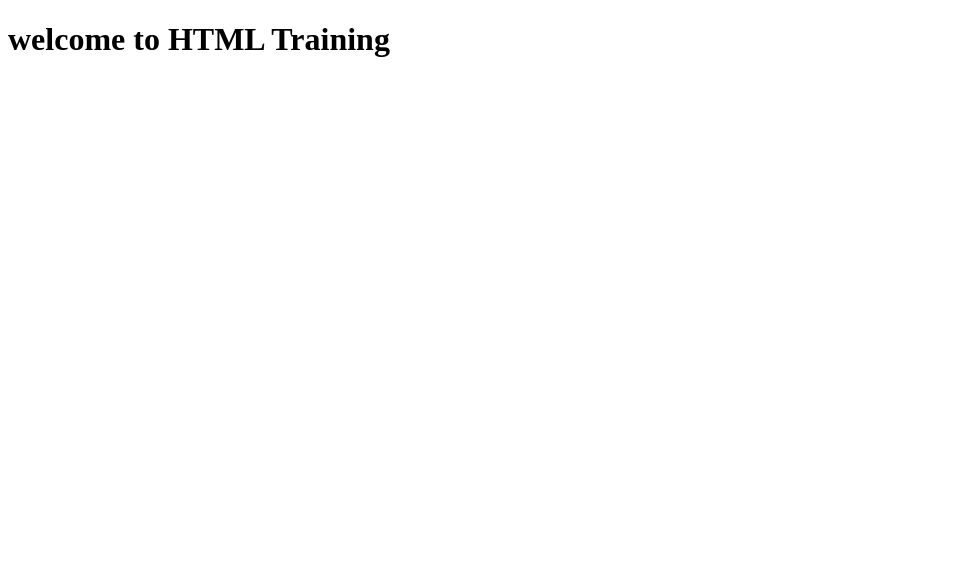
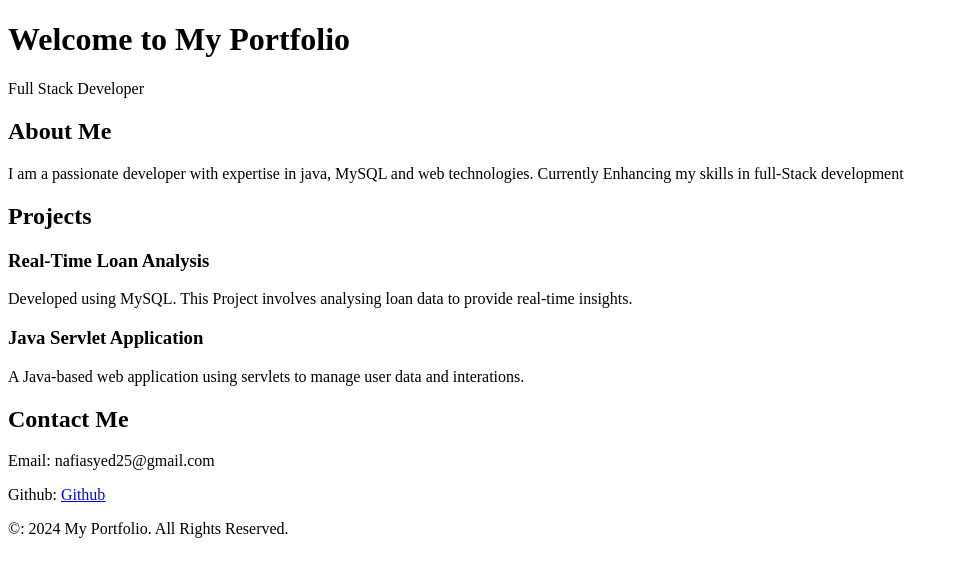
Before and after one commit to NafiaSyed/NafiaSyed.github.io, a plain HTML site: page index.html in a window 1280 px wide. Shown: the whole page, without its empty margins (0-959 px from the left). Drawn offline with Linux system fonts and the light colour scheme.

Commit message:
added my portfolio

```diff
--- a/index.html
+++ b/index.html
@@ -3,9 +3,51 @@
 <head>
     <meta charset="UTF-8">
     <meta name="viewport" content="width=device-width, initial-scale=1.0">
-    <title>Document</title>
+    <title>My Portfolio</title>
 </head>
 <body>
-    <h1>welcome to HTML Training</h1>
+    <!--Header section-->
+    <header>
+        <h1>Welcome to My Portfolio</h1>
+        <p>Full Stack Developer</p>
+    </header>
+
+    <!--About Section-->
+    <section id ="about">
+        <h2>About Me</h2>
+        <p>
+            I am a passionate developer with expertise in java, MySQL and web technologies. Currently Enhancing my skills in full-Stack development
+        </p>
+    </section>
+
+    <!--Projects section-->
+    <section id = "project">
+        <h2>Projects</h2>
+
+        <!--Project 1-->
+        <div class="project">
+            <h3>Real-Time Loan Analysis</h3>
+            <p>Developed using MySQL. This Project involves analysing loan data to provide real-time insights.</p>
+        </div>
+
+        <!--Project 2-->
+        <div class ="project">
+            <h3>Java Servlet Application</h3>
+            <p>A Java-based web application using servlets to manage user data and interations.</p>
+        </div>
+    </section>
+
+    <!--Contact Section-->
+    <section id="contact">
+        <h2>Contact Me</h2>
+        <p> Email: nafiasyed25@gmail.com</p>
+        <p> Github: <a href="NafiaSyed.github.io/">Github</a></p>
+
+    </section>
+
+    <!--Footer section-->
+    <Footer>
+        <p>&copy: 2024 My Portfolio. All Rights Reserved.</p>
+    </Footer>
 </body>
 </html>
```
